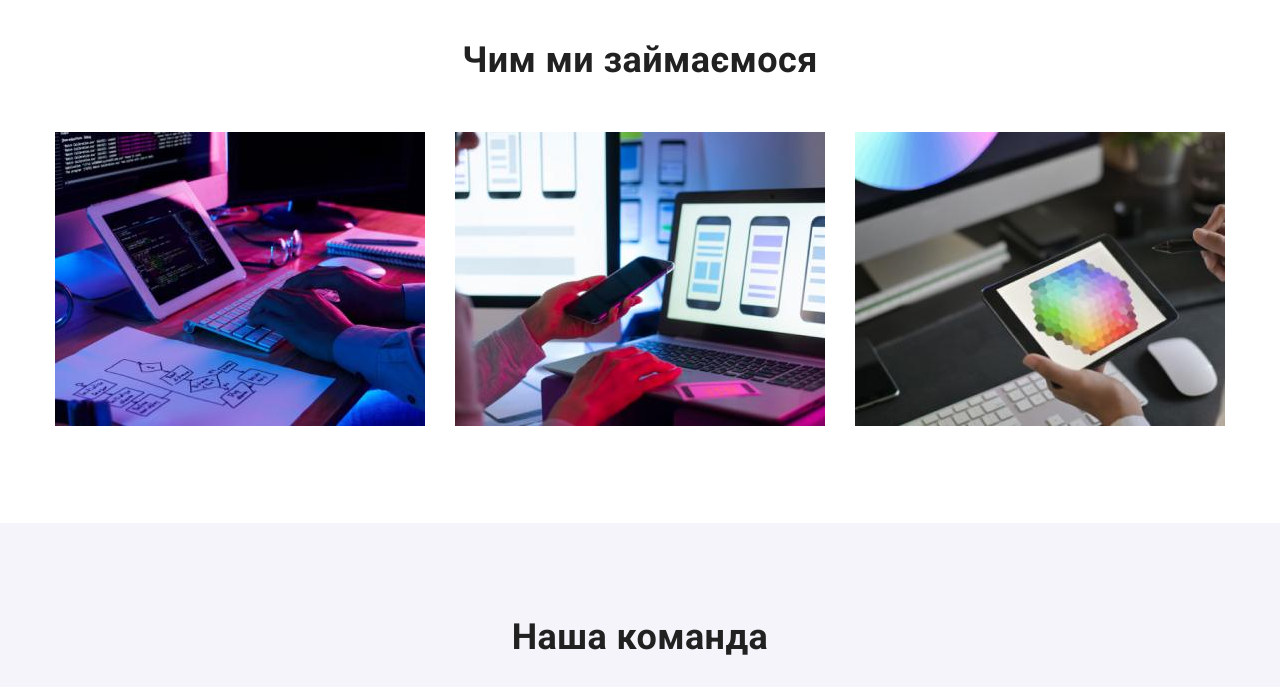
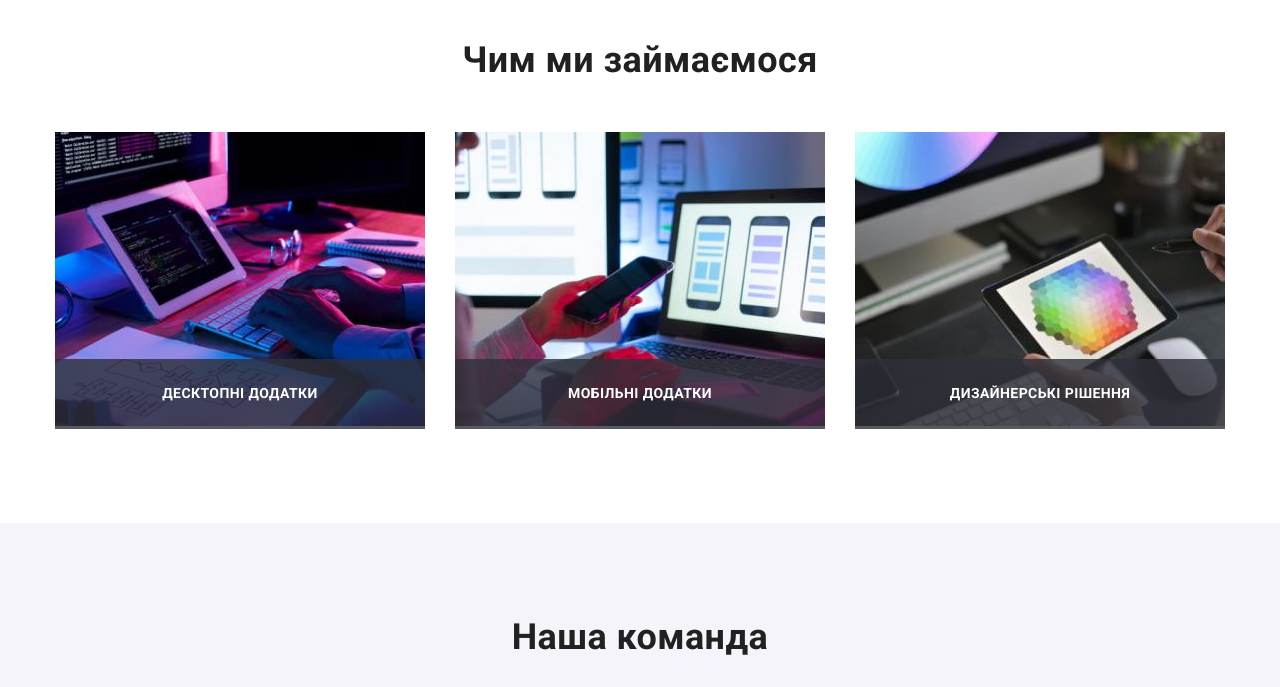
Before and after one commit to Katachka/goit-markup-hw-05, a plain HTML site: page index.html in a window 1280 px wide. Shown: the part 1080-1767 px from the top of the page. Drawn offline with nearby package versions, Linux system fonts and the light colour scheme.

Commit message:
added  work-label

```diff
--- a/css/styles.css
+++ b/css/styles.css
@@ -100,7 +100,7 @@ ul {
     padding-bottom: 32px;
 
     position: relative;
-    transition: color 250ms cubic-bezier(0.4, 0, 0.2, 1);
+    transition: color 250ms var(--timing-function);
 
     color: var(--color-secondary);
     font-weight: 500;
@@ -144,7 +144,7 @@ ul {
     padding-top: 32px;
     padding-bottom: 32px;
 
-    transition: background-color 250ms cubic-bezier(0.4, 0, 0.2, 1);
+    transition: color 250ms var(--timing-function);
 
     color: var(--color-primary);
     font-weight: 500;
@@ -159,7 +159,7 @@ ul {
 .icon-contact {
     fill: currentColor;
     margin-right: 10px;
-    transition: fill 250ms cubic-bezier(0.4, 0, 0.2, 1);
+    transition: fill 250ms var(--timing-function);
 }
 
 /* section-hero */
@@ -205,7 +205,7 @@ ul {
     box-shadow: 0px 4px 4px rgba(0, 0, 0, 0.15);
     text-align: center;
 
-    transition: background-color 250ms cubic-bezier(0.4, 0, 0.2, 1);
+    transition: background-color 250ms var(--timing-function);
 
     color: var(--color-white);
     background-color: var(--color-accent);
@@ -227,7 +227,7 @@ ul {
 
 .feature-list {
     display: flex;
-    flex-basis: calc((100%-90px)/4);
+    flex-basis: calc((100% - 90px) / 4);
     gap: 30px;
 
 }
@@ -269,8 +269,29 @@ ul {
 }
 .work-list {
     display: flex;
-    flex-basis: calc((100%-60px)/3);
+    flex-basis: calc((100% - 60px) / 3);
     gap: 30px;
+}
+.work-thumb {
+    position: relative;
+}
+.label {
+    position: absolute;
+    left: 0;
+    bottom: 0;
+    background-color: rgba(47, 48, 58, 0.8);
+    width: 100%;
+    height: 70px;
+}
+.work-text {
+    text-align: center;
+    padding: 27px 0;
+    font-weight: 700;
+    font-size: 14px;
+    line-height: 1.14;
+    text-transform: uppercase;
+    color: var(--color-white);
+
 }
 
 /* team */
@@ -280,7 +301,7 @@ ul {
 }
 .team-list {
     display: flex;
-    flex-basis: calc((100%-90px)/4);
+    flex-basis: calc((100% - 90px) / 4);
     gap: 30px;
 }
 .team-card {
@@ -322,8 +343,8 @@ gap: 10px;
     width: 44px;
     height: 44px;
 
-    transition: background-color 250ms cubic-bezier(0.4, 0, 0.2, 1), color 250ms cubic-bezier(0.4, 0, 0.2, 1), fill
-     250ms cubic-bezier(0.4, 0, 0.2, 1);
+    transition: background-color 250ms var(--timing-function), color 250ms var(--timing-function), fill
+     250ms var(--timing-function);
 
     background-color:var(--color-background);
     border-radius: 50%;
@@ -358,7 +379,7 @@ gap: 10px;
     border-radius: 4px;
     padding: 6px 22px;
 
-    transition: background-color 250ms cubic-bezier(0.4, 0, 0.2, 1), color 250ms cubic-bezier(0.4, 0, 0.2, 1), box-shadow 250ms cubic-bezier(0.4, 0, 0.2, 1);
+    transition: background-color 250ms var(--timing-function), color 250ms var(--timing-function), box-shadow 250ms var(--timing-function);
 
     font-family: inherit;
     font-weight: 500;
@@ -404,7 +425,7 @@ gap: 10px;
 .portfolio-list {
     display: flex;
     flex-wrap: wrap;
-    flex-basis: calc((100%-60)/3);
+    flex-basis: calc((100% - 60px) / 3);
     gap: 30px;
 }
 
@@ -465,7 +486,7 @@ box-shadow: 0px 1px 1px rgba(0, 0, 0, 0.12),
     gap: 30px;
 }
 .clients-item {
-    width: calc((100%-150px)/6);
+    width: calc((100% - 150px) / 6);
 }
 .clients-link {
     display: flex;
@@ -477,7 +498,7 @@ box-shadow: 0px 1px 1px rgba(0, 0, 0, 0.12),
     border-radius: 4px;
     color: var(--color-clients-link);
 
-    transition: color 250ms cubic-bezier(0.4, 0, 0.2, 1), fill 250ms cubic-bezier(0.4, 0, 0.2, 1), border-color 250ms cubic-bezier(0.4, 0, 0.2, 1);
+    transition: color 250ms var(--timing-function), fill 250ms var(--timing-function), border-color 250ms var(--timing-function);
 }
 .client-icon {
     fill: currentColor;
@@ -520,7 +541,7 @@ box-shadow: 0px 1px 1px rgba(0, 0, 0, 0.12),
     line-height: 1.7;
     text-decoration: none;
 
-    transition: color 250ms cubic-bezier(0.4, 0, 0.2, 1);
+    transition: color 250ms var(--timing-function);
 
 }
 
@@ -530,7 +551,7 @@ box-shadow: 0px 1px 1px rgba(0, 0, 0, 0.12),
     line-height: 1.7;
     color: rgba(255, 255, 255, 0.6);
     text-decoration: none;
-    transition: color 250ms cubic-bezier(0.4, 0, 0.2, 1);
+    transition: color 250ms var(--timing-function);
 
 }
 .contacts-foo .contacts:hover,
@@ -554,7 +575,7 @@ box-shadow: 0px 1px 1px rgba(0, 0, 0, 0.12),
     width: 44px;
     height: 44px;
 
-    transition: color 250ms cubic-bezier(0.4, 0, 0.2, 1), fill 250ms cubic-bezier(0.4, 0, 0.2, 1), background-color 250ms cubic-bezier(0.4, 0, 0.2, 1);
+    transition: color 250ms var(--timing-function), fill 250ms var(--timing-function), background-color 250ms var(--timing-function);
     background-color: rgba(255, 255, 255, 0.1);
     border-radius: 50%;
     color: var(--color-white);
@@ -584,7 +605,7 @@ box-shadow: 0px 1px 1px rgba(0, 0, 0, 0.12),
     z-index: 1;
     background-color:  rgba(0, 0, 0, 0.2);
     opacity: 1;
-    transition: opacity 250ms cubic-bezier(0.4, 0, 0.2, 1), visibility 250ms cubic-bezier(0.4, 0, 0.2, 1);
+    transition: opacity 250ms var(--timing-function), visibility 250ms var(--timing-function);
 }
 
 .is-hidden {
@@ -606,7 +627,7 @@ box-shadow: 0px 1px 1px rgba(0, 0, 0, 0.12),
     min-height: 581px ;
 
     transform: translate(-50%, -50%) scale(1);
-    transition: transform 250ms cubic-bezier(0.4, 0, 0.2, 1);
+    transition: transform 250ms var(--timing-function);
 
     background-color: var(--color-background);
     box-shadow: 0px 1px 3px rgba(0, 0, 0, 0.12), 0px 1px 1px rgba(0, 0, 0, 0.14), 0px 2px 1px rgba(0, 0, 0, 0.2);
--- a/index.html
+++ b/index.html
@@ -138,18 +138,38 @@
             <h2 class="section-title">Чим ми займаємося</h2>
             <ul class="work-list list">
               <li class="work-item">
-                <img src="./images/desktop.jpg" alt="Десктопні додатки" width="370" height="294" />
+                <div class="work-thumb">
+                  <img
+                    src="./images/desktop.jpg"
+                    alt="Десктопні додатки"
+                    width="370"
+                    height="294"
+                  />
+                  <div class="label">
+                    <p class="work-text">Десктопні додатки</p>
+                  </div>
+                </div>
               </li>
               <li class="work-item">
+                <div class="work-thumb">
                   <img src="./images/mobile.jpg" alt="Мобільні додатки" width="370" height="294" />
+                  <div class="label">
+                    <p class="work-text">Мобільні додатки</p>
+                  </div>
+                </div>
               </li>
               <li class="work-item">
+                <div class="work-thumb">
                   <img
                     src="./images/tablet.jpg"
                     alt="Дизайнерські рішення"
                     width="370"
                     height="294"
                   />
+                  <div class="label">
+                    <p class="work-text">Дизайнерські рішення</p>
+                  </div>
+                </div>
               </li>
             </ul>
           </div>
```
Lines whose indentation alone changed are shown as unchanged.
